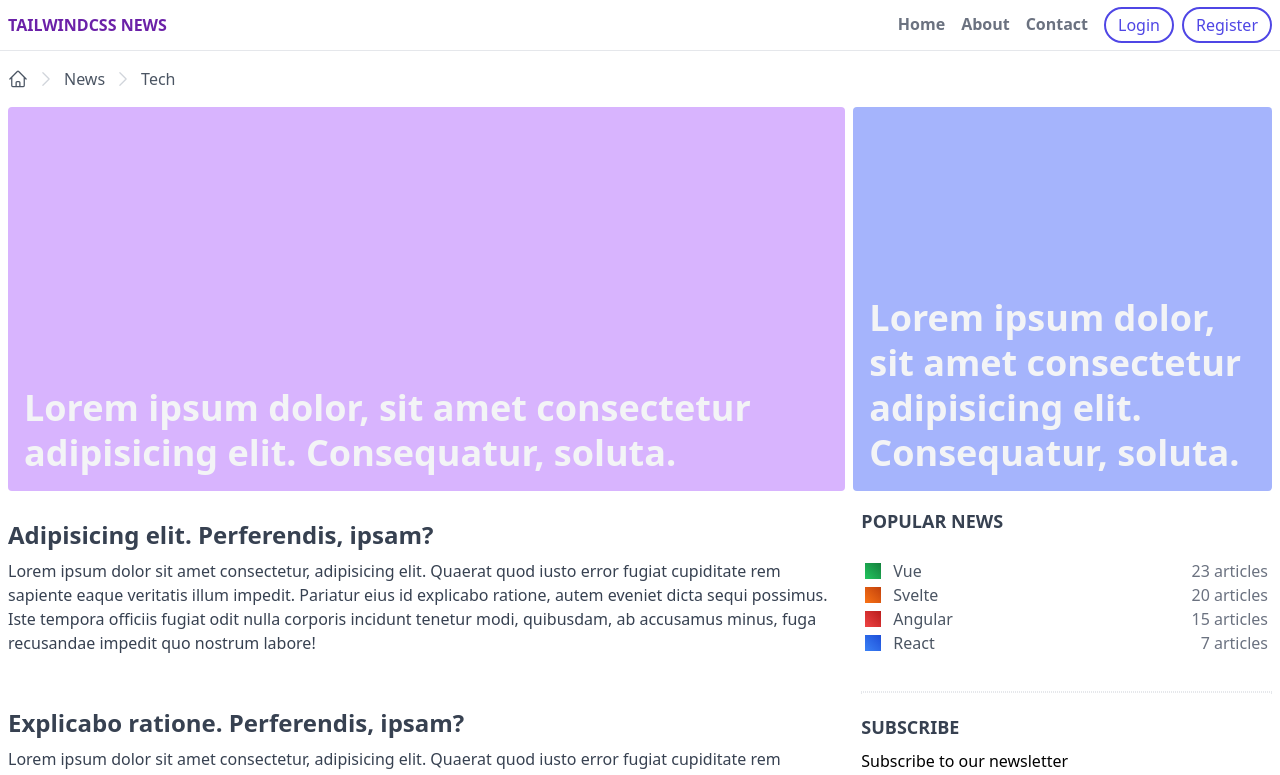
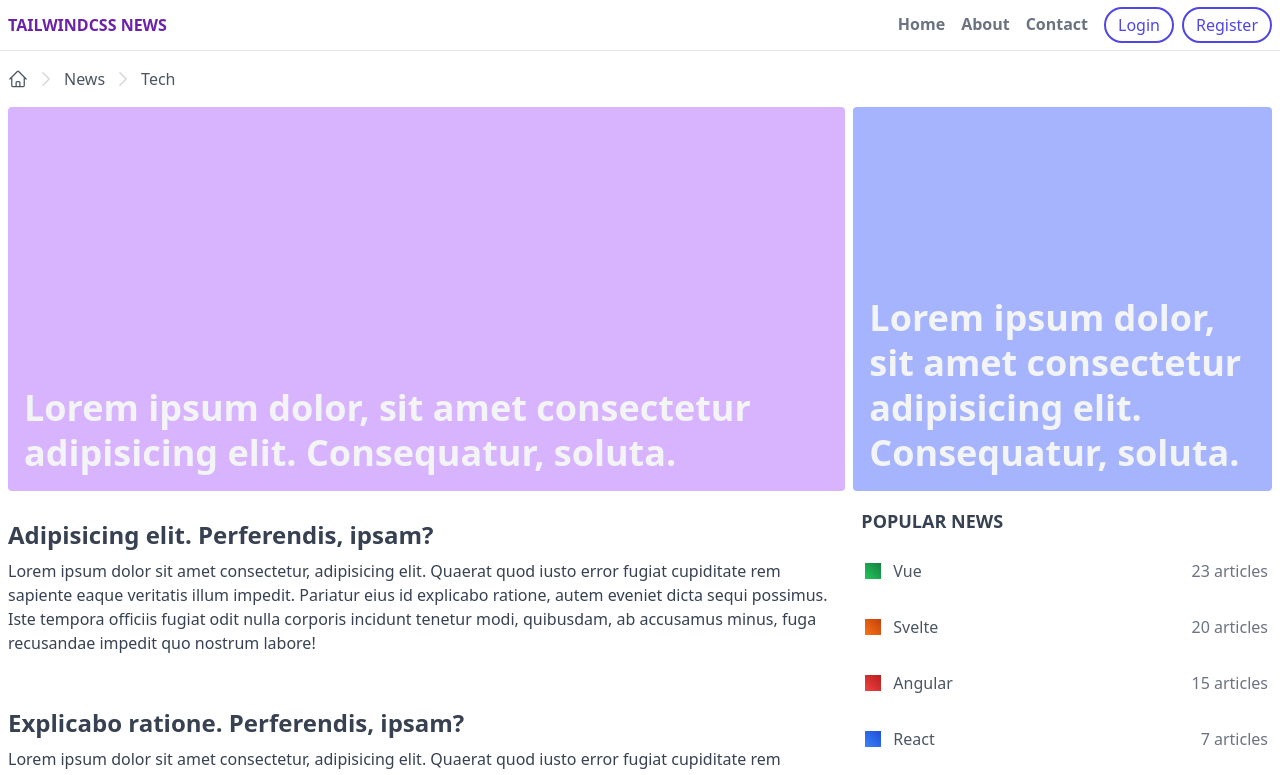
Before and after one commit to Hem1x/tailwindcss-news, a React (Create React App) app: page / in a window 1280 px wide. Shown: the top 775 px of the page. Built offline with nearby package versions, Linux system fonts and the light colour scheme.

Commit message:
corrected piece of work with a gradient

```diff
--- a/src/App.jsx
+++ b/src/App.jsx
@@ -118,16 +118,25 @@ const App = () => {
                   Vue
                   <span className='text-gray-500 ml-auto'>23 articles</span>
                 </a>
+              </li>
+
+              <li className='px-1 py-4 border-white hover:border-gray-200'>
                 <a href="#" className='flex items-center text-gray-600'>
                   <span className='inline-block w-4 h-4 mr-3 bg-gradient-to-tr from-orange-500 to-orange-700'></span>
                   Svelte
                   <span className='text-gray-500 ml-auto'>20 articles</span>
                 </a>
+              </li>
+
+              <li className='px-1 py-4 border-white hover:border-gray-200'>
                 <a href="#" className='flex items-center text-gray-600'>
                   <span className='inline-block w-4 h-4 mr-3 bg-gradient-to-tr from-red-500 to-red-700'></span>
                   Angular
                   <span className='text-gray-500 ml-auto'>15 articles</span>
                 </a>
+              </li>
+
+              <li className='px-1 py-4 border-white hover:border-gray-200'>
                 <a href="#" className='flex items-center text-gray-600'>
                   <span className='inline-block w-4 h-4 mr-3 bg-gradient-to-tr from-blue-500 to-blue-700'></span>
                   React
```
